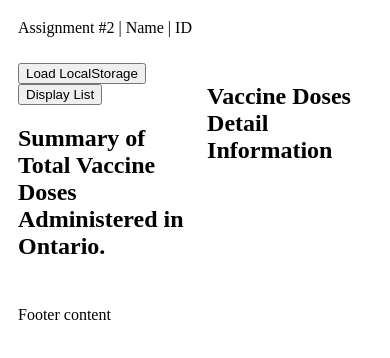
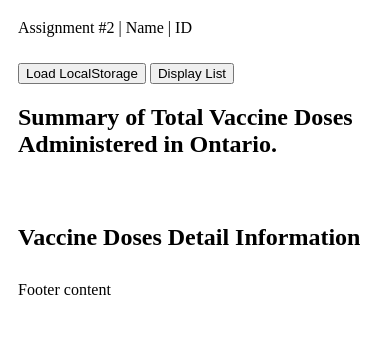
Before and after one commit to bi305/covid-stats, a plain HTML site: page index.html in a window 390 px wide. Shown: the part 116-474 px from the top of the page. Drawn offline with nearby package versions, Linux system fonts and the light colour scheme.

Commit message:
add  media  from  line 30  to 42

```diff
--- a/css/main-style.css
+++ b/css/main-style.css
@@ -16,7 +16,7 @@
   display: grid;
   /* grid-template-rows: auto 400px auto; */
   grid-template-areas:
-        "header header"
+    "header header  "
     "main detail" "footer footer";
   gap: 10px;
   padding: 10px;
@@ -26,3 +26,17 @@
   max-height: 200px;
   overflow-y: auto;
 }
+
+@media screen and (max-width: 796px) {
+  .container {
+    display: grid;
+
+    grid-template-areas:
+      "header header  "
+      "main main"
+      "detail detail"
+      "footer footer";
+    gap: 10px;
+    padding: 10px;
+  }
+}
```
Lines whose indentation alone changed are shown as unchanged.
